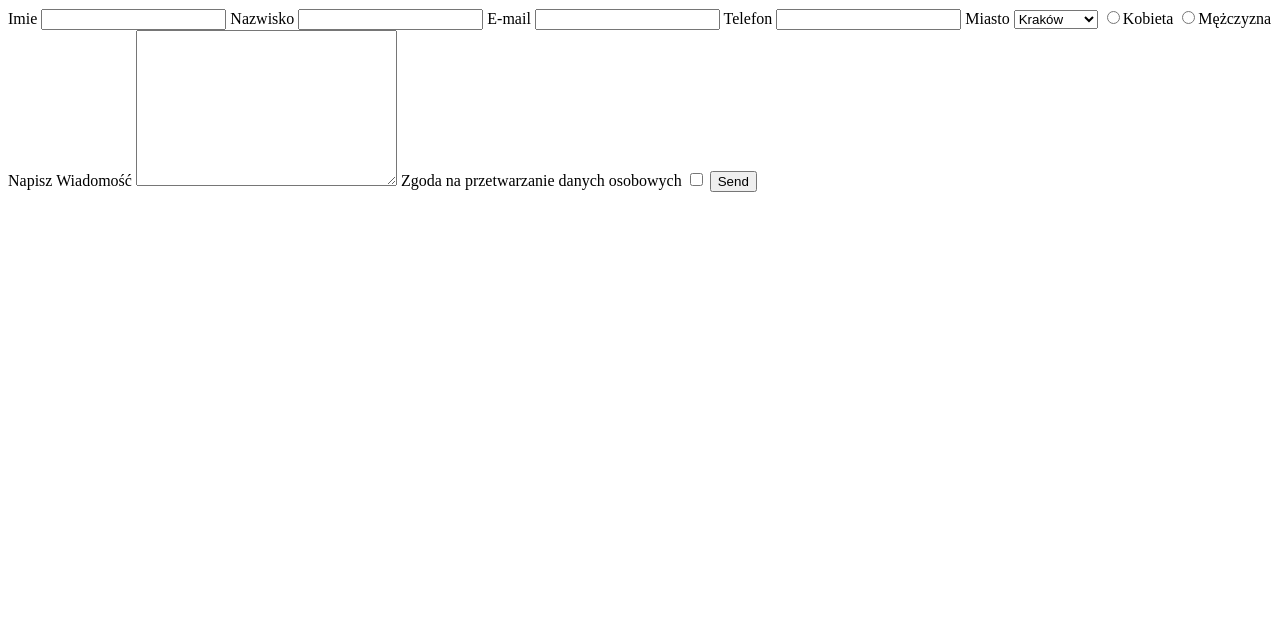
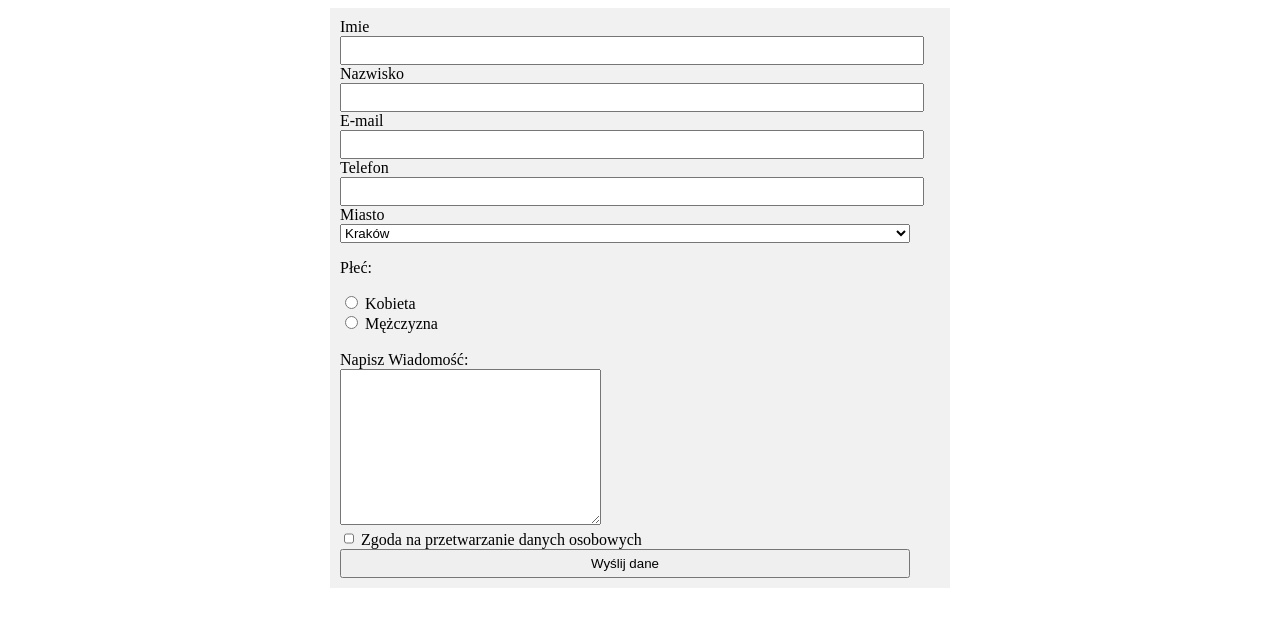
Before and after one commit to khorzon/khorzon.github.io, a plain HTML site: page formularz-html5/index.html in a window 1280 px wide. Drawn offline with Linux system fonts and the light colour scheme.

Commit message:
wersja formularza do oddania 1

```diff
--- a/formularz-html5/css/style.css
+++ b/formularz-html5/css/style.css
@@ -0,0 +1,33 @@
+#formularz{
+    background-color: #f1f1f1;
+    width: 600px;
+    margin: 0 auto;
+    padding: 10px;
+}
+
+label{
+    display: block;
+}
+input:not([type="radio"]){
+    width: 95%;
+    padding: 5px;
+}
+select{
+    width: 95%;
+    box-sizing: border-box;
+    display: block;
+}
+input[type="radio"] +label,
+input[type="checkbox"] +label{
+    display: inline-block;
+    text-align: left;
+}
+p{
+    display: block;
+}
+input[type="radio"]{
+    display: inline-block;
+}
+input[type="checkbox"]{
+    width: 10px;
+}
--- a/formularz-html5/index.html
+++ b/formularz-html5/index.html
@@ -16,33 +16,38 @@
 
 
         <form action="https://formspree.io/syrathea@gmail.com" method="POST">
-            <label for="name">Imie</label>
-            <input type="text" name="imie">
+            <label for="imie">Imie</label>
+            <input type="text" name="imie" id="imie">
             <label for="nazwisko">Nazwisko</label>
-            <input type="text" name="nazwisko">
+            <input type="text" name="nazwisko" id="nazwisko">
             <label for="mail">E-mail</label>
-            <input type="text" name="mail">
+            <input type="text" name="mail" id="mail">
             <label for="telefon">Telefon</label>
-            <input type="text" name="telefon">
+            <input type="text" name="telefon" id="telefon">
             <label for="miasto">Miasto</label>
-            <select name="miasto">
+            <select name="miasto" id="miasto">
                 <option value="Kraków">Kraków</option>
                 <option value="Warszawa">Warszawa</option>
                 <option value="Gdańsk">Gdańsk</option>
             </select>
 
+            <p>Płeć:</p>
+            <input type="radio" name="plec" value="kobieta" id="kobieta">
+            <label for="kobieta">Kobieta</label>
+            <br>
+            <input type="radio" name="plec" value="mezczyzna" id="mezczyzna">
+            <label for="mezczyzna">Mężczyzna</label>
+            <br>
 
-            <label><input type="radio" name="plec" value="kobieta">Kobieta</label>
-            <label><input type="radio" name="plec" value="mezczyzna">Mężczyzna</label>
+            <br>
+            <label for="wiadomosc">Napisz Wiadomość:</label>
+            <textarea name="wiadomosc" id="wiadomosc" cols="30" rows="10"></textarea>
+            <br>
 
-            <label for="wiadomosc">Napisz Wiadomość</label>
-            <textarea name="wiadomosc" id="wiadomosc" cols="30" rows="10"></textarea>
+            <input name="zgoda" type="checkbox" id="zgoda">
             <label for="zgoda">Zgoda na przetwarzanie danych osobowych </label>
-            <input name="zgoda" type="checkbox">
-
-
-
-            <input type="submit" value="Send">
+            <br>
+            <input type="submit" value="Wyślij dane">
         </form>
 
     </div>
```
